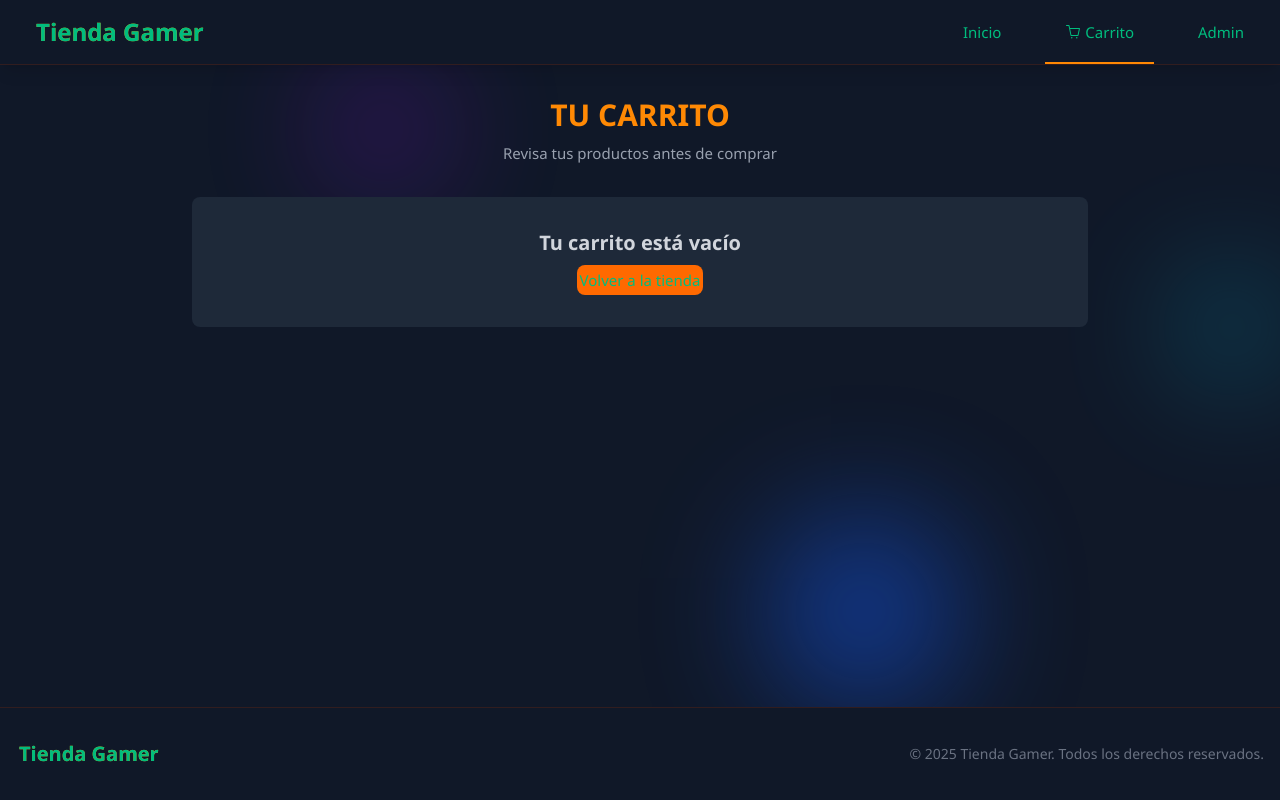
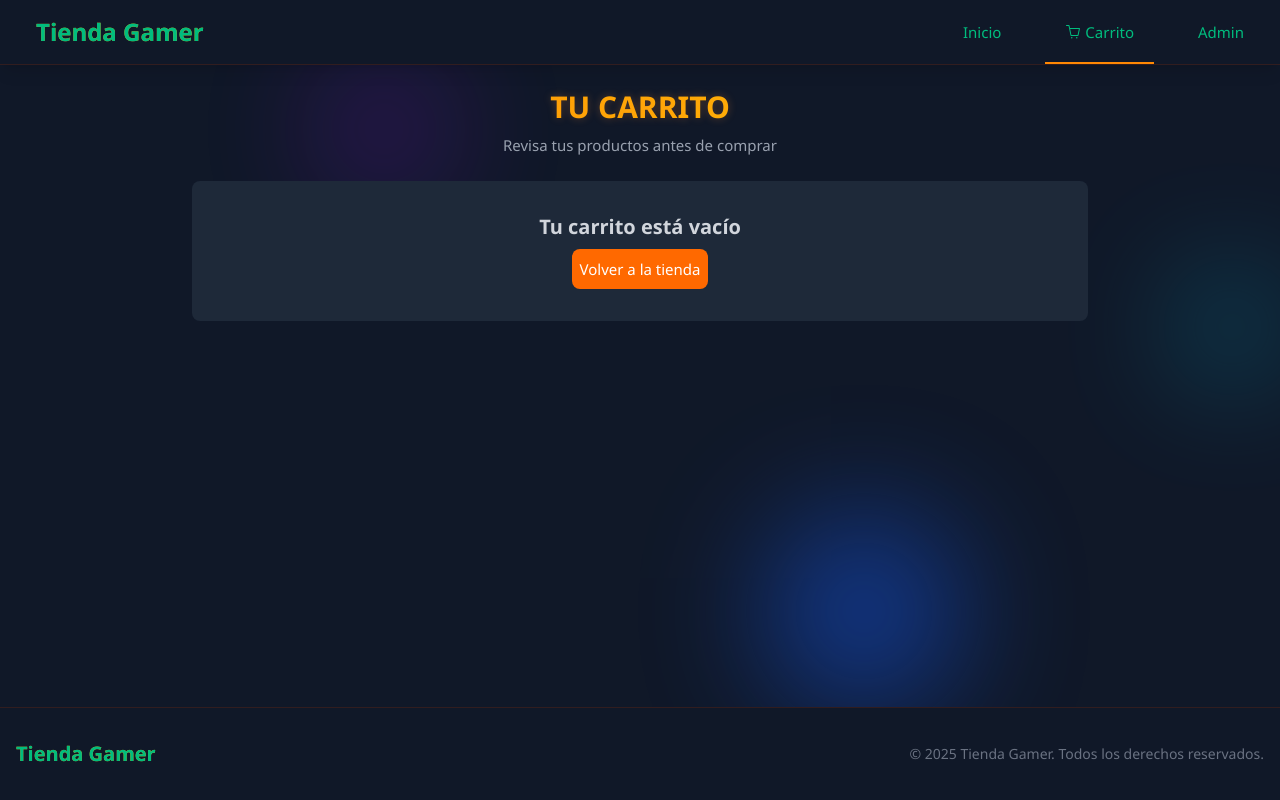
Before and after one commit to parraaten/tec-store, a Vue app in the folder ui/: page /cart in a window 1280 px wide. Built offline with nearby package versions, Linux system fonts and the light colour scheme.

Commit message:
css update

```diff
--- a/ui/src/assets/main.css
+++ b/ui/src/assets/main.css
@@ -65,7 +65,6 @@ a,
   text-decoration: none;
   color: hsla(160, 100%, 37%, 1);
   transition: 0.4s;
-  padding: 3px;
 }
 
 @media (hover: hover) {
--- a/ui/src/views/CartView.vue
+++ b/ui/src/views/CartView.vue
@@ -1,9 +1,9 @@
 <template>
-  <div class="py-8 px-4 sm:px-6 lg:px-8">
+  <div class="px-4 sm:px-6 lg:px-8">
     <div class="max-w-4xl mx-auto">
       <!-- Encabezado -->
-      <div class="text-center mb-8">
-        <h1 class="text-3xl font-bold text-orange-400 mb-2">TU CARRITO</h1>
+      <div class="text-center my-6">
+        <h1 class="text-3xl font-bold mb-2 bg-clip-text text-transparent bg-gradient-to-r from-orange-400 to-yellow-400">TU CARRITO</h1>
         <p class="text-gray-400">Revisa tus productos antes de comprar</p>
       </div>
 
@@ -12,7 +12,8 @@
         <h3 class="text-xl font-semibold text-gray-300 mb-2">Tu carrito está vacío</h3>
         <router-link
           to="/"
-          class="inline-flex items-center px-4 py-2 bg-orange-500 text-white font-medium rounded-lg hover:bg-orange-600 transition-colors"
+          class="inline-flex items-center p-2 bg-orange-500 text-white font-medium rounded-lg hover:bg-orange-600 transition-colors"
+          style="color: white !important;"
         >
           Volver a la tienda
         </router-link>
@@ -149,6 +150,10 @@ const checkout = () => {
 </script>
 
 <style scoped>
+/* Efecto de neón para el título */
+h1 {
+  text-shadow: 0 0 8px rgba(251, 146, 60, 0.3);
+}
 input[type="number"]::-webkit-inner-spin-button,
 input[type="number"]::-webkit-outer-spin-button {
   -webkit-appearance: none;
--- a/ui/src/views/HomeView.vue
+++ b/ui/src/views/HomeView.vue
@@ -44,7 +44,7 @@
 </template>
 
 <script setup>
-import { ref, onMounted, computed } from 'vue'
+import { ref, onMounted } from 'vue'
 import axios from '@/config/axios'
 import ProductCard from '@/components/ProductCard.vue'
 import { Loading, Box, Plus } from '@element-plus/icons-vue'
--- a/ui/src/views/admin/Dashboard.vue
+++ b/ui/src/views/admin/Dashboard.vue
@@ -3,7 +3,7 @@
     <div class="py-8 px-4 sm:px-6 lg:px-8">
         <!-- Sistema de autenticación -->
         <div v-if="!authStore.isAuthenticated" class="max-w-md mx-auto bg-gray-800 rounded-xl shadow-lg p-8">
-            <h2 class="text-2xl font-bold text-center text-orange-400 mb-6">ACCESO ADMINISTRADOR</h2>
+            <h1 class="text-3xl font-bold bg-clip-text text-transparent bg-gradient-to-r from-orange-400 to-yellow-400 mb-6">LOGIN</h1>
 
             <div v-if="loginError" class="mb-4 p-3 bg-red-900/50 text-red-300 rounded-lg text-sm">
                 Credenciales incorrectas
```
